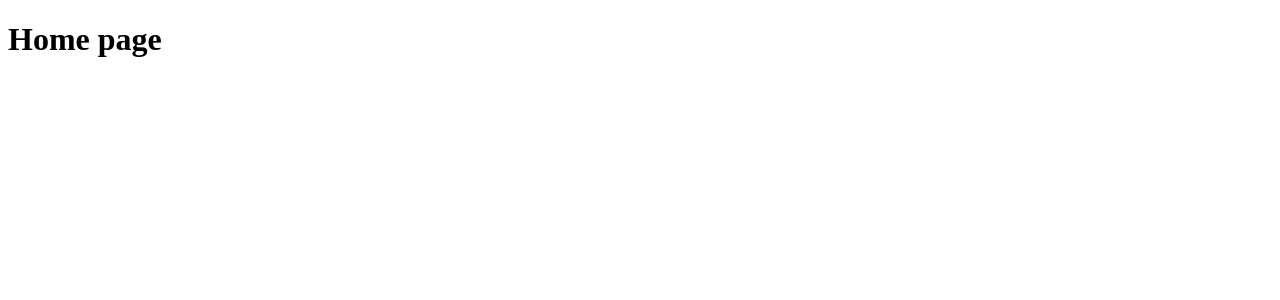
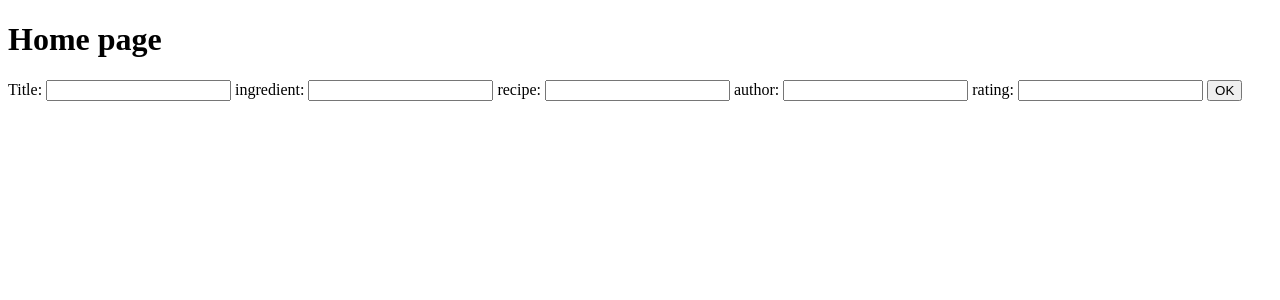
Before and after one commit to mifa43/Food_recipes_app, a Django app: page /home/ in a window 1280 px wide. Shown: the top 300 px of the page. Run offline with Django 3.2, Linux system fonts and the light colour scheme.

Commit message:
dodata forma koja salje request na api

```diff
--- a/foodRecipes/templates/main/home.html
+++ b/foodRecipes/templates/main/home.html
@@ -6,7 +6,41 @@
     </head>
     <body>
         <h1>Home page</h1>
+        <div class="form-container">
+            <form method="post" target="_blank" action="{% url 'post-recipe' %}">{% csrf_token %}
+                <label for="title">Title: </label>
+                <input id="title" type="text" name="title">
 
+
+                <label for="ingredient">ingredient: </label>
+                <input id="ingredient" type="text" name="ingredient">
+
+                <label for="recipe">recipe: </label>
+                <input id="recipe" type="text" name="recipe">
+
+                <label for="author">author: </label>
+                <input id="author" type="text" name="author">
+
+                <label for="rating">rating: </label>
+                <input id="rating" type="text" name="rating">
+
+                <input onclick="window.location.href = 'http://localhost:8001/home/';" type="submit" value="OK">
+
+
+            </form>
+        </div>
     </body>
 
 </html>
+
+
+
+<!--
+{
+    #     "title": "asfasf",
+    #     "ingredient": "bbbb",
+    #     "recipe": "asfadfgcvb",
+    #     "author":"sfxbbb",
+    #     "rating":1
+
+    # } -->
```
